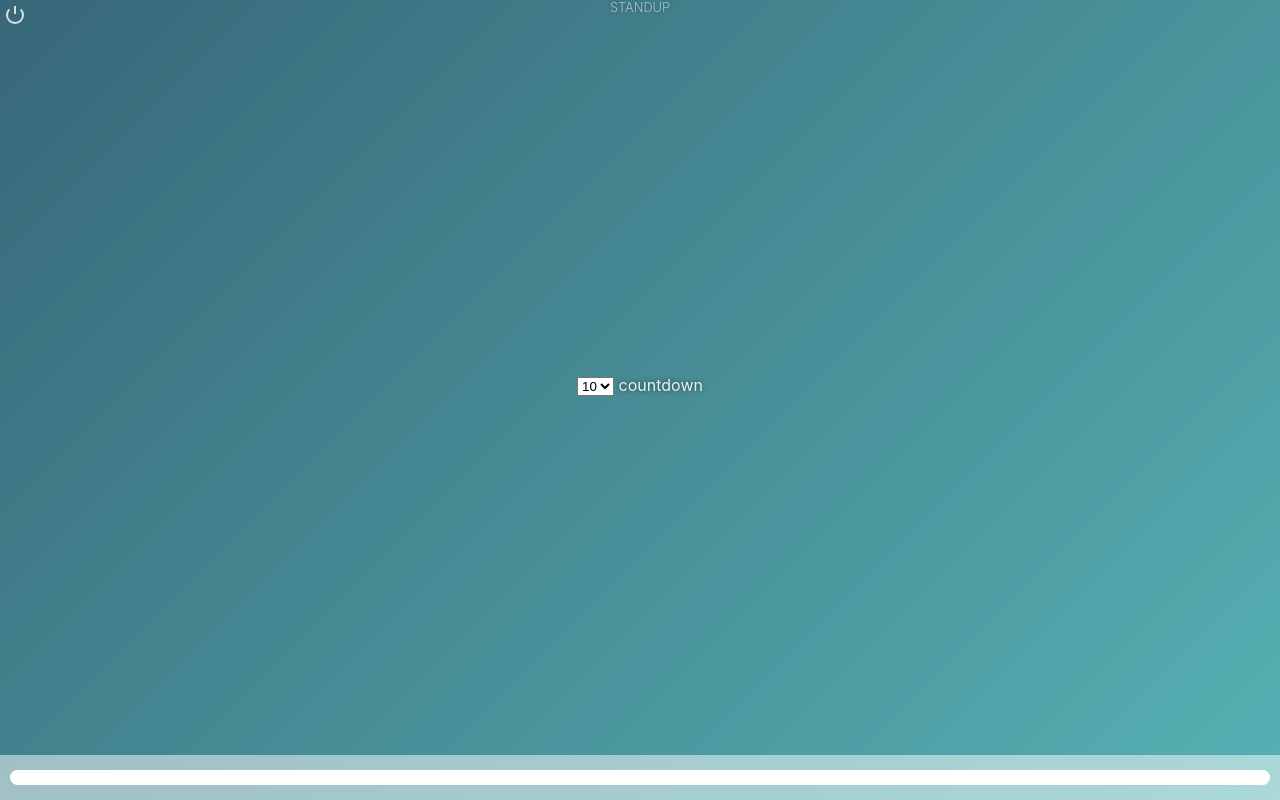
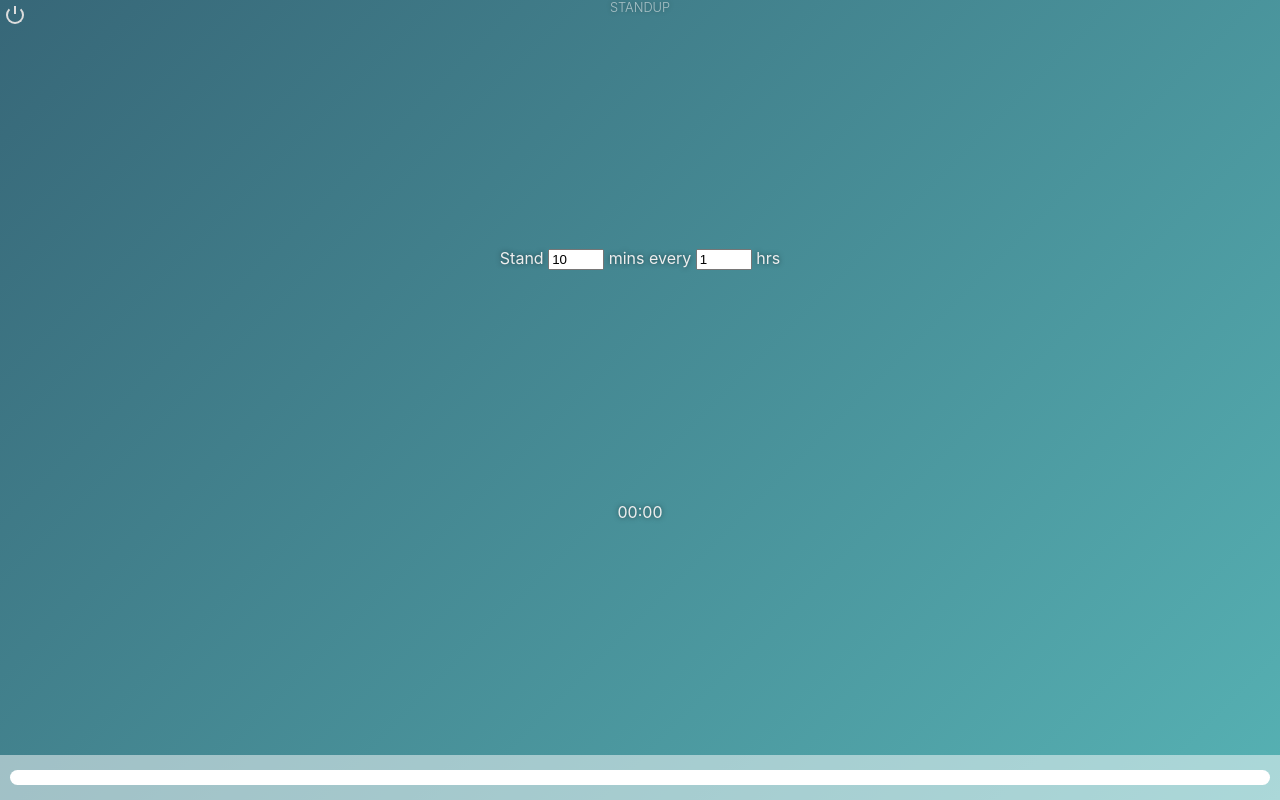
Before and after one commit to filoxo/standup, an Electron app: page index.html in a window 1280 px wide. Drawn offline with Linux system fonts and the light colour scheme.

Commit message:
Replace select with numeric inputs.

```diff
--- a/index.html
+++ b/index.html
@@ -7,14 +7,17 @@
   <main>
     <h1 class="title">StandUp</h1>
     <button class="icon power" type="button" id="closeBtn">Close</button>
+    <div class="configure">
+      <span>
+        Stand
+        <input type="number" step="5" max="55" min="5" value="10"/>
+        mins every
+        <input type="number" step="1" max="12" min="1" value="1"/>
+        hrs
+      </span>
+    </div>
     <div class="timer">
-      <select name="intervalSelect" id="intervalSelect">
-        <option value="10">10</option>
-        <option value="20">20</option>
-        <option value="30">30</option>
-        <option value="40">40</option>
-      </select>
-      <span id="countdown">countdown</span>
+      <span id="countdown">00:00</span>
     </div>
     <footer class="progress">
       <div class="progress-bar"></div>
```
